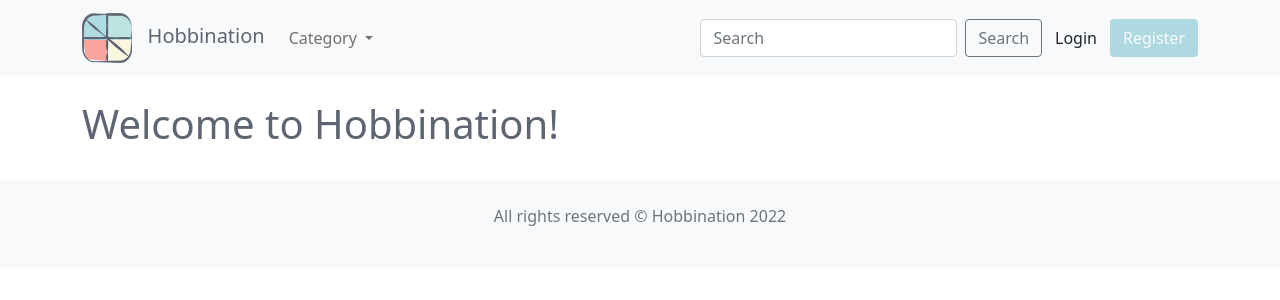
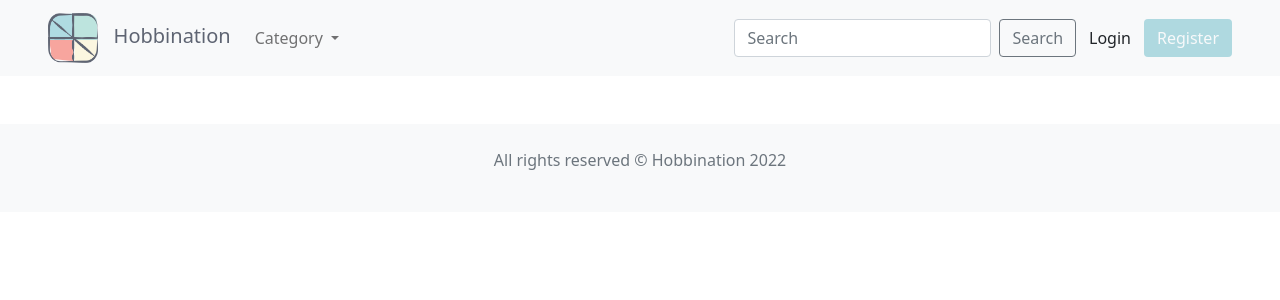
Before and after one commit to mystatus987/Hobbination, a PHP site: page /index.php in a window 1280 px wide. Shown: the top 300 px of the page. Run offline with PHP 8.4, Linux system fonts and the light colour scheme; data that the repository does not hold is empty.

Commit message:
final change before submitting

```diff
--- a/www/templates/home.html.twig
+++ b/www/templates/home.html.twig
@@ -4,7 +4,7 @@
 		<body>
 			{% include "partial/navigation.html.twig" %}
 			<div class="container py-4" style="color:#5e6472">
-				<h1>Welcome to Hobbination!</h1>
+				{# <h1>Welcome to Hobbination!</h1> #}
 			</div>
 
 			<div class="container">
--- a/www/templates/partial/navigation.html.twig
+++ b/www/templates/partial/navigation.html.twig
@@ -1,5 +1,5 @@
 <nav class="navbar navbar-expand-lg navbar-light bg-light">
-  <div class="container">
+  <div class="container-fluid px-5">
     <a class="navbar-brand" href="index.php" style="color:#5e6472">
       <img src="/assets/hobbination_logo-symbol.png" alt="" width="50" height="50" class="d-inline-block align-text-center">
       &nbsp Hobbination
@@ -8,18 +8,18 @@
       <span class="navbar-toggler-icon"></span>
     </button>
 
-    <div class="collapse navbar-collapse" id="navbarSupportedContent">
+    <div class="collapse navbar-collapse" id="navbarScroll">
       <ul class="navbar-nav me-auto mb-2 mb-lg-0">
         <li class="nav-item dropdown">
-          <a class="nav-link dropdown-toggle" href="#" id="navbarDropdown" role="button" data-toggle="dropdown" aria-haspopup="true" aria-expanded="false">
+          <a class="nav-link dropdown-toggle" href="#" id="navbarScrollingDropdown" role="button" data-toggle="dropdown" aria-haspopup="true" aria-expanded="false">
             Category
           </a>
-          <div class="dropdown-menu" aria-labelledby="navbarDropdown">
-            <a class="dropdown-item" href="#">Action</a>
-            <a class="dropdown-item" href="#">Another action</a>
-          <div class="dropdown-divider"></div>
-            <a class="dropdown-item" href="#">Something else here</a>
-        </div>
+          <ul class="dropdown-menu" aria-labelledby="navbarScrollingDropdown">
+            <li><a class="dropdown-item" href="#">Action</a></li>
+            <li><a class="dropdown-item" href="#">Action</a></li>
+            <li><hr class="dropdown-divider"></hr></li>
+            <li><a class="dropdown-item" href="#">Action</a></li>
+          </ul>
         </li>
         {# <li class="nav-item">
           <a class="nav-link disabled">Disabled</a>
```
